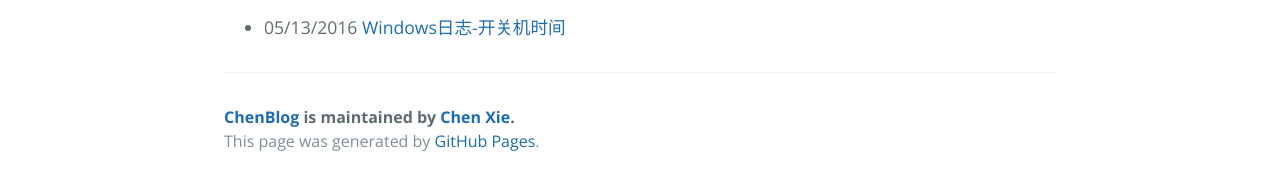
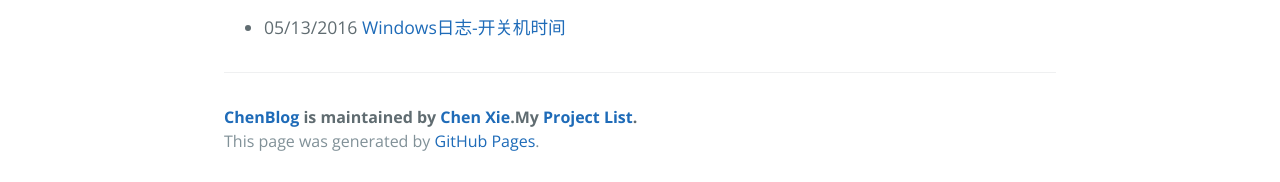
Before and after one commit to neilChenXie/neilChenXie.github.io, a Jekyll site: the page built from index.html, in a window 1280 px wide. Shown: the part 835-1017 px from the top of the page. Built offline with Jekyll 4.4.1, drawn with Linux system fonts in a browser that asks for light colours; the list of posts is cut into pages by our own code.

Commit message:
modified:   _includes/page-footer.html

```diff
--- a/_includes/page-footer.html
+++ b/_includes/page-footer.html
@@ -1,4 +1,4 @@
 <footer class="site-footer">
-  <span class="site-footer-owner"><a href="{{ site.url }}">{{ site.title }}</a> is maintained by <a href="{{ site.author.url }}">{{ site.author.name }}</a>.</span>
+  <span class="site-footer-owner"><a href="{{ site.url }}">{{ site.title }}</a> is maintained by <a href="{{ site.author.url }}">{{ site.author.name }}</a>.My <a href="/about">Project List</a>.</span>
   <span class="site-footer-credits">This page was generated by <a href="https://pages.github.com">GitHub Pages</a>.</span>
 </footer>
```
